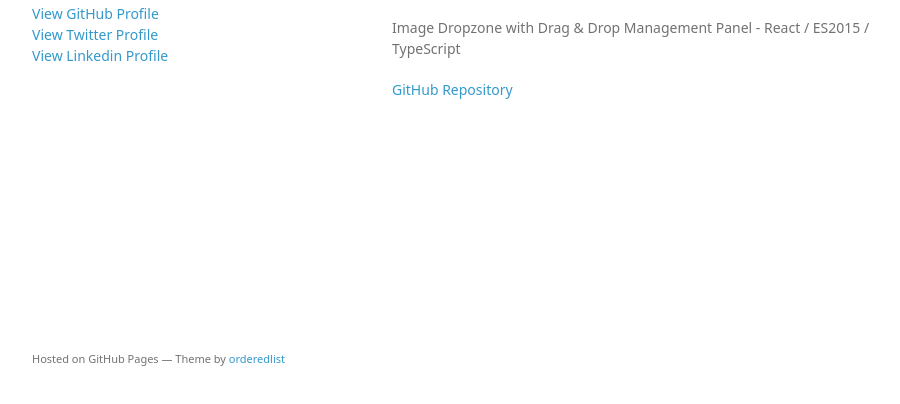
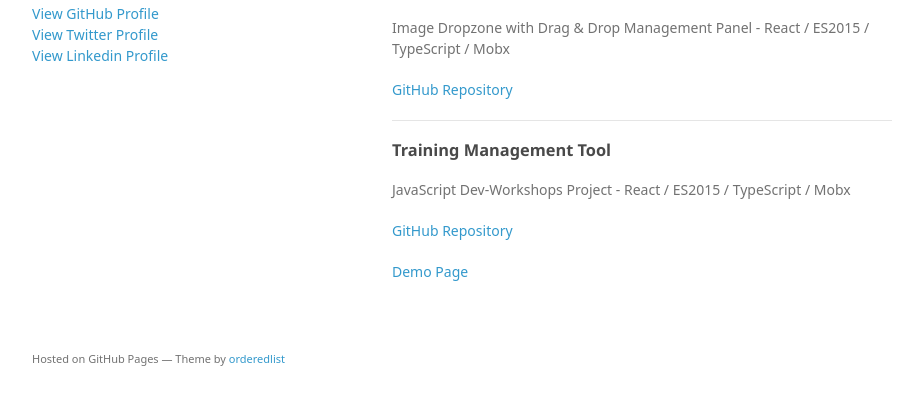
Before and after one commit to piotrwitek/piotrwitek.github.io, a plain HTML site: page index.html in a window 1280 px wide. Shown: the part 362-766 px from the top of the page, without its empty margins (178-1078 px from the left). Drawn offline with Linux system fonts and the light colour scheme; a web font is replaced by a local one.

Commit message:
Update index.html

```diff
--- a/index.html
+++ b/index.html
@@ -46,9 +46,15 @@
       <hr>
 
       <h3>Drag & Drop Image Dropzone - React Component</h3>
-      <p>Image Dropzone with Drag & Drop Management Panel - React / ES2015 / TypeScript</p>
+      <p>Image Dropzone with Drag & Drop Management Panel - React / ES2015 / TypeScript / Mobx</p>
       <p class="view"><a href="https://github.com/piotrwitek/react-dnd-dropzone">GitHub Repository</a></p>
 
+      <hr>
+
+      <h3>Training Management Tool</h3>
+      <p>JavaScript Dev-Workshops Project - React / ES2015 / TypeScript / Mobx</p>
+      <p class="view"><a href="https://github.com/piotrwitek/training-management-tool">GitHub Repository</a></p>
+      <p class="view"><a href="http://piotrwitek.github.io/training-management-tool">Demo Page</a></p>
 
     </section>
     <footer>
```
